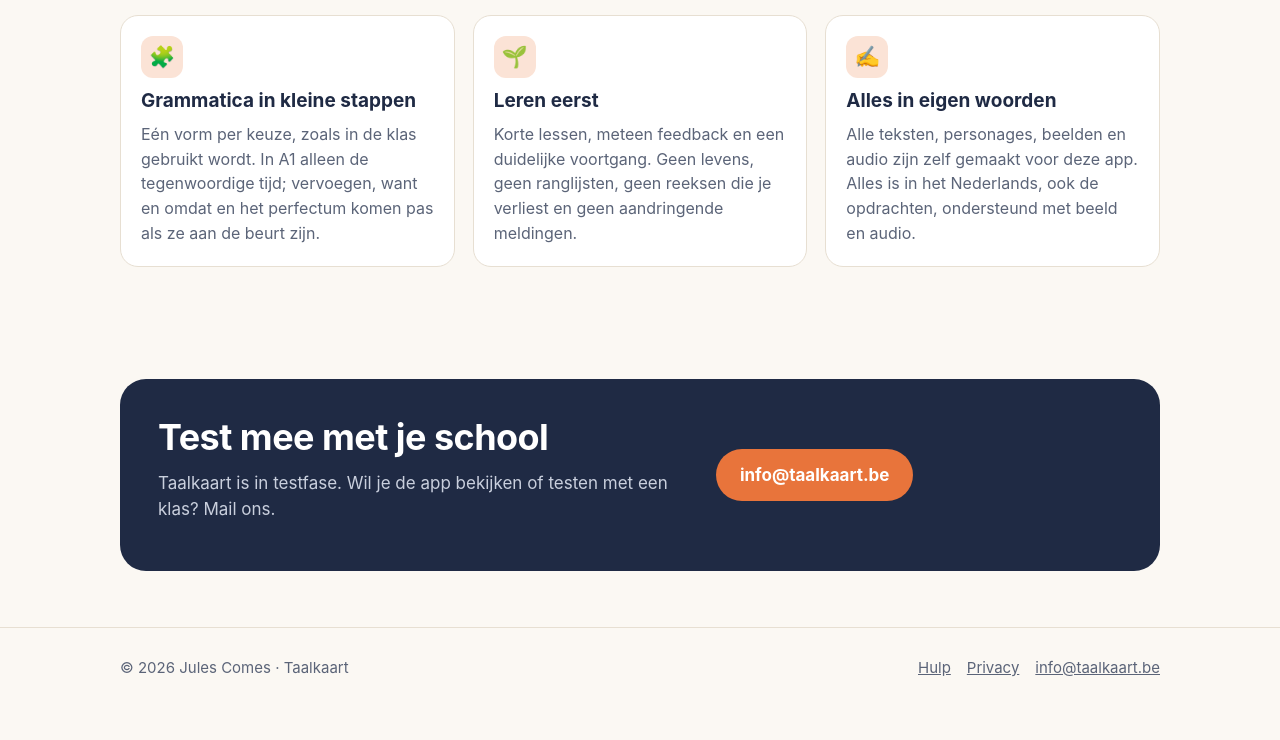
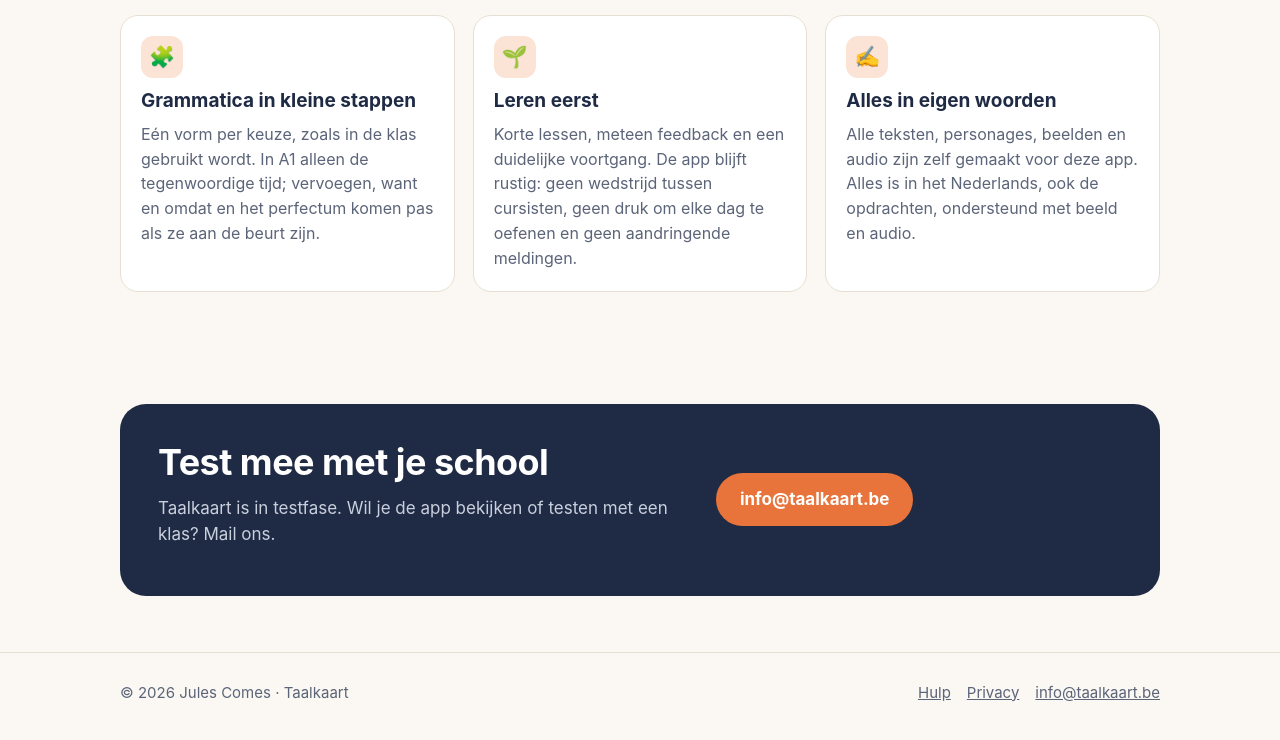
Before and after one commit to comesjules-ui/taalkaart-website, a plain HTML site: page scholen.html in a window 1280 px wide. Shown: the part 1800-2540 px from the top of the page. Before the commit the page ends 2519 px from the top, so only its background shows below. Drawn offline with Linux system fonts and the light colour scheme.

Commit message:
Scholen: tekst bij Leren eerst positief geformuleerd
Co-Authored-By: Claude Sonnet 5.5 <noreply@anthropic.com>
Claude-Session: https://claude.ai/code/session_01Bte1npq7GZy7uxA7oCcsqH

```diff
--- a/scholen.html
+++ b/scholen.html
@@ -52,7 +52,7 @@
     <div class="vak"><span class="ico">🎧</span><h3>Eerst horen, dan zeggen</h3><p>Dialogen met vaste personages, zin per zin te beluisteren. Bij het nazeggen krijgt de cursist meteen feedback: goed, bijna of nog eens.</p></div>
     <div class="vak"><span class="ico">✅</span><h3>Fouten opnieuw tot alles juist is</h3><p>Na een ronde komen alleen de fouten terug. De score blijft die van de eerste ronde, zodat de cursist en jij zien wat nog moeilijk is.</p></div>
     <div class="vak"><span class="ico">🧩</span><h3>Grammatica in kleine stappen</h3><p>Eén vorm per keuze, zoals in de klas gebruikt wordt. In A1 alleen de tegenwoordige tijd; vervoegen, want en omdat en het perfectum komen pas als ze aan de beurt zijn.</p></div>
-    <div class="vak"><span class="ico">🌱</span><h3>Leren eerst</h3><p>Korte lessen, meteen feedback en een duidelijke voortgang. Geen levens, geen ranglijsten, geen reeksen die je verliest en geen aandringende meldingen.</p></div>
+    <div class="vak"><span class="ico">🌱</span><h3>Leren eerst</h3><p>Korte lessen, meteen feedback en een duidelijke voortgang. De app blijft rustig: geen wedstrijd tussen cursisten, geen druk om elke dag te oefenen en geen aandringende meldingen.</p></div>
     <div class="vak"><span class="ico">✍️</span><h3>Alles in eigen woorden</h3><p>Alle teksten, personages, beelden en audio zijn zelf gemaakt voor deze app. Alles is in het Nederlands, ook de opdrachten, ondersteund met beeld en audio.</p></div>
   </div>
 </div></section>
```
